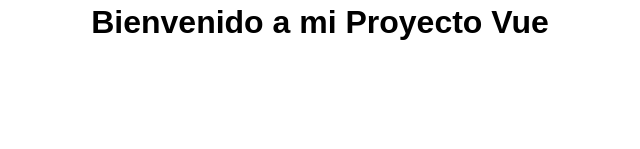
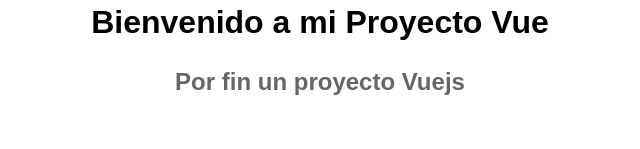
Before and after one commit to Antonio-Moya-Calvo/Ejercicios-Vue, a Vue app: page / in a window 1280 px wide. Shown: the part 151-300 px from the top of the page, without its empty margins (320-960 px from the left). Built offline with nearby package versions, Linux system fonts and the light colour scheme.

Commit message:
feature(components): Create my first component

```diff
--- a/src/App.vue
+++ b/src/App.vue
@@ -1,5 +1,5 @@
 <script setup>
-
+  import TheTitle from'./components/TheTitle.vue'
 
 </script>
 
@@ -9,6 +9,7 @@
   </header>
   <main>
     <h1>Bienvenido a mi Proyecto Vue</h1>
+    <TheTitle></TheTitle>
   </main>
 </template>
 
--- /dev/null
+++ b/src/components/TheTitle.vue
@@ -0,0 +1,10 @@
+<template>
+    <h2>Por fin un proyecto Vuejs</h2>
+</template>
+<style scoped>
+    h2{
+        margin: auto;
+        text-align: center;
+        color: var(--color-text-secondary);
+    }
+</style>
```
